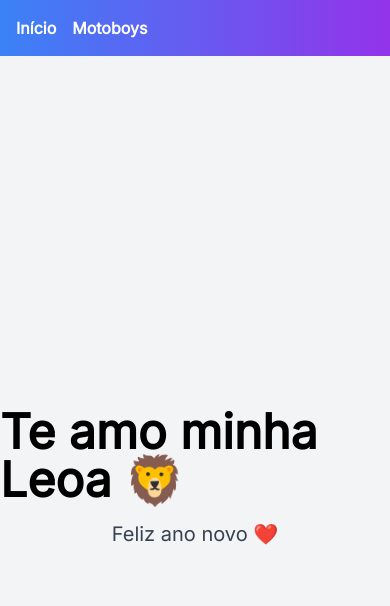
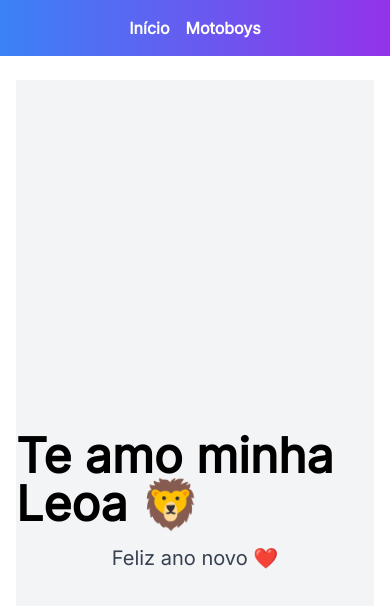
Before and after one commit to Ferreira-Jefferson/estudo, a Next.js app in the folder front/: page / in a window 390 px wide. Shown: the top 606 px of the page. Built offline with nearby package versions, Linux system fonts and the light colour scheme.

Commit message:
Responsividade no layout

```diff
--- a/front/src/components/Layout.tsx
+++ b/front/src/components/Layout.tsx
@@ -19,26 +19,26 @@ const Layout = ({ children, title, description }: LayoutProps): JSX.Element => {
         <meta name="keywords" content="Next.js, Tutorial, Docker, TypeScript" />
       </Head>
       <nav className="bg-gradient-to-r from-blue-500 to-purple-600 p-4">
-        <ul className="flex space-x-4">
-          <li>
+        <ul className="flex flex-wrap gap-y-2 md:gap-y-0 md:gap-x-6 justify-center md:justify-start">
+          <li className="mx-2">
             <Link
               href="/"
-              className="text-white font-semibold hover:text-gray-200"
+              className="block text-white font-semibold hover:text-gray-200"
             >
               Início
             </Link>
           </li>
-           <li>
+          <li className="mx-2">
             <Link
               href="/motoboys"
-              className="text-white font-semibold hover:text-gray-200"
+              className="block text-white font-semibold hover:text-gray-200"
             >
               Motoboys
             </Link>
           </li>
         </ul>
       </nav>
-      <main>{children}</main>
+      <main className="px-4 sm:px-6 lg:px-8 py-6">{children}</main>
     </>
   );
 };
```
